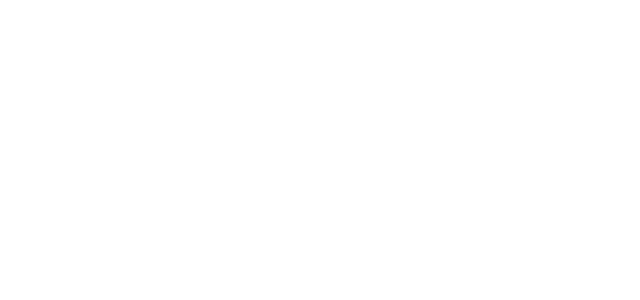
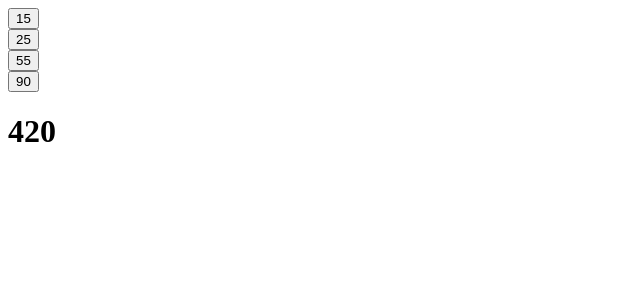
Before and after one commit to ThatNerdSquared/hyperfocus-app, a React (Create React App) app in the folder client/: page / in a window 1280 px wide. Shown: the top 300 px of the page, without its empty margins (0-640 px from the left). Built offline with nearby package versions, Linux system fonts and the light colour scheme.

Commit message:
Added basic timer option buttons

```diff
--- a/client/src/App.tsx
+++ b/client/src/App.tsx
@@ -2,20 +2,58 @@
 import Timer from "./timer/Timer"
 
 type myState = {
-	timerOptions: Array<number>
+	timerStatus: {
+		minutes: number,
+		pom: boolean,
+		isRunning: boolean
+	},
+	timerOptions: Array<number>,
+	participants: Array<string>,
+	users: {
+		id: number,
+		name: string,
+		totalPomsToday: number,
+		isOnline: boolean
+	}[]
 }
+
 class App extends React.Component<unknown, myState> {
 	constructor(props: unknown) {
 		super(props)
 		this.state = {
-			timerOptions: []
+			timerStatus: {
+				minutes: 420,
+				pom: true,
+				isRunning: false
+			},
+			timerOptions: [15, 25, 55, 90],
+			participants: [],
+			users: []
 		}
+		this.chooseOption = this.chooseOption.bind(this)
 	}
+
+	chooseOption(event: any) {
+		event.preventDefault()
+		let newMinutes = event.target.textContent
+		this.setState({
+			timerStatus: {
+				minutes: newMinutes,
+				pom: true,
+				isRunning: true
+			}
+		})
+	}
+
 	render() {
 		return (
-			<Timer
-				timerOptions={this.state.timerOptions}
-			/>
+			<div>
+				<Timer
+					timerOptions={this.state.timerOptions}
+					chooseOption={this.chooseOption}
+				/>
+				<h1>{this.state.timerStatus.minutes}</h1>
+			</div>
 		)
 	}
 }
--- a/client/src/timer/Options.tsx
+++ /dev/null
@@ -1,16 +0,0 @@
-import React from "react"
-import TimerOption from "./TimerOption"
-
-function Options(props: { timerOptions: Array<number> }) {
-	const components = props.timerOptions.map(option => <TimerOption
-		key={option}
-		time={option}
-	/>)
-	return (
-		<div>
-			{components}
-		</div>
-	)
-}
-
-export default Options
--- a/client/src/timer/Timer.tsx
+++ b/client/src/timer/Timer.tsx
@@ -1,13 +1,14 @@
 import React from "react"
-import Options from "./Options"
+import TimerOption from "./TimerOption"
 
 function Timer(props: { timerOptions: Array<number> }) {
-	const optionsProps = {
-		timerOptions: props.timerOptions
-	}
+	const optionComponents = props.timerOptions.map(option => <TimerOption
+		chooseOption={props.chooseOption}
+		time={option}
+	/>)
 	return (
 		<div>
-			<Options {...optionsProps} />
+			{optionComponents}
 		</div>
 	)
 }
--- a/client/src/timer/TimerOption.tsx
+++ b/client/src/timer/TimerOption.tsx
@@ -3,7 +3,12 @@
 function TimerOption(props) {
 	return (
 		<div>
-
+			<form
+				minutes={props.time}
+				onSubmit={props.chooseOption}
+			>
+				<button>{props.time}</button>
+			</form>
 		</div>
 	)
 }
```
